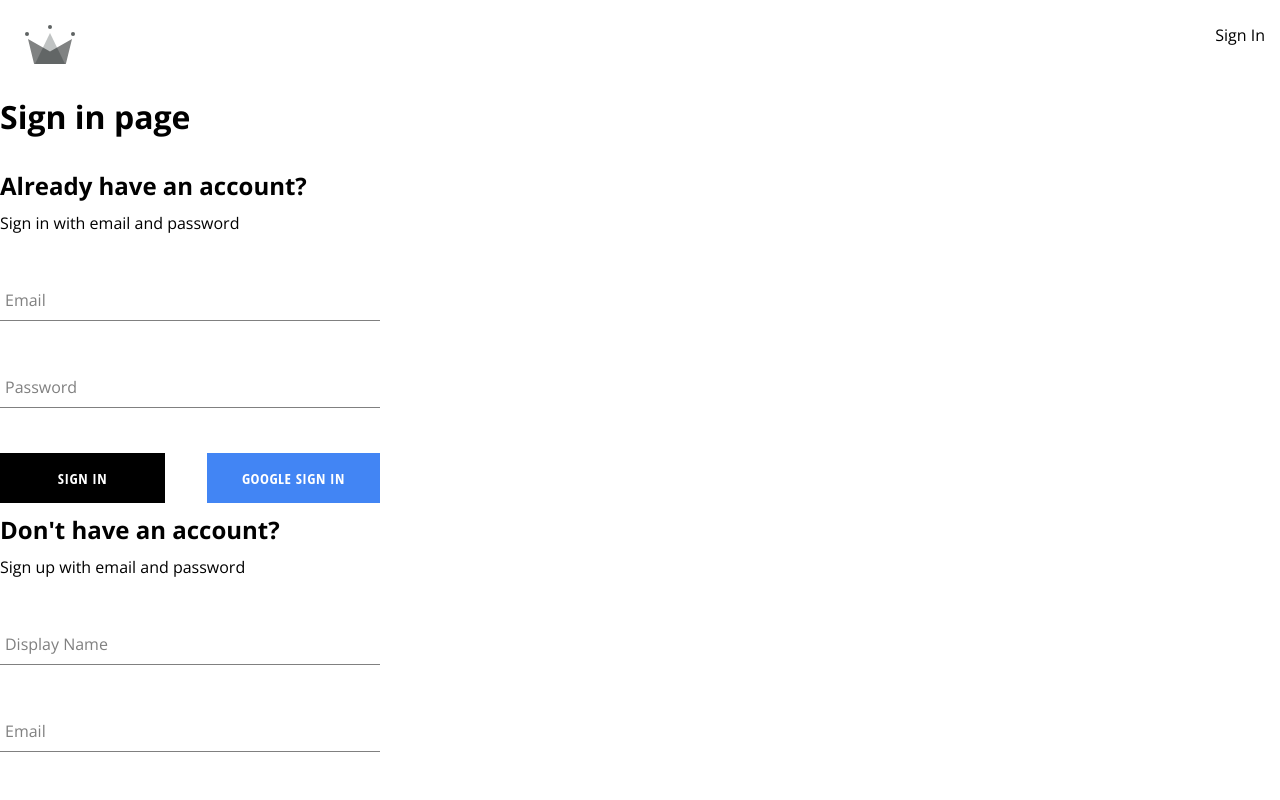
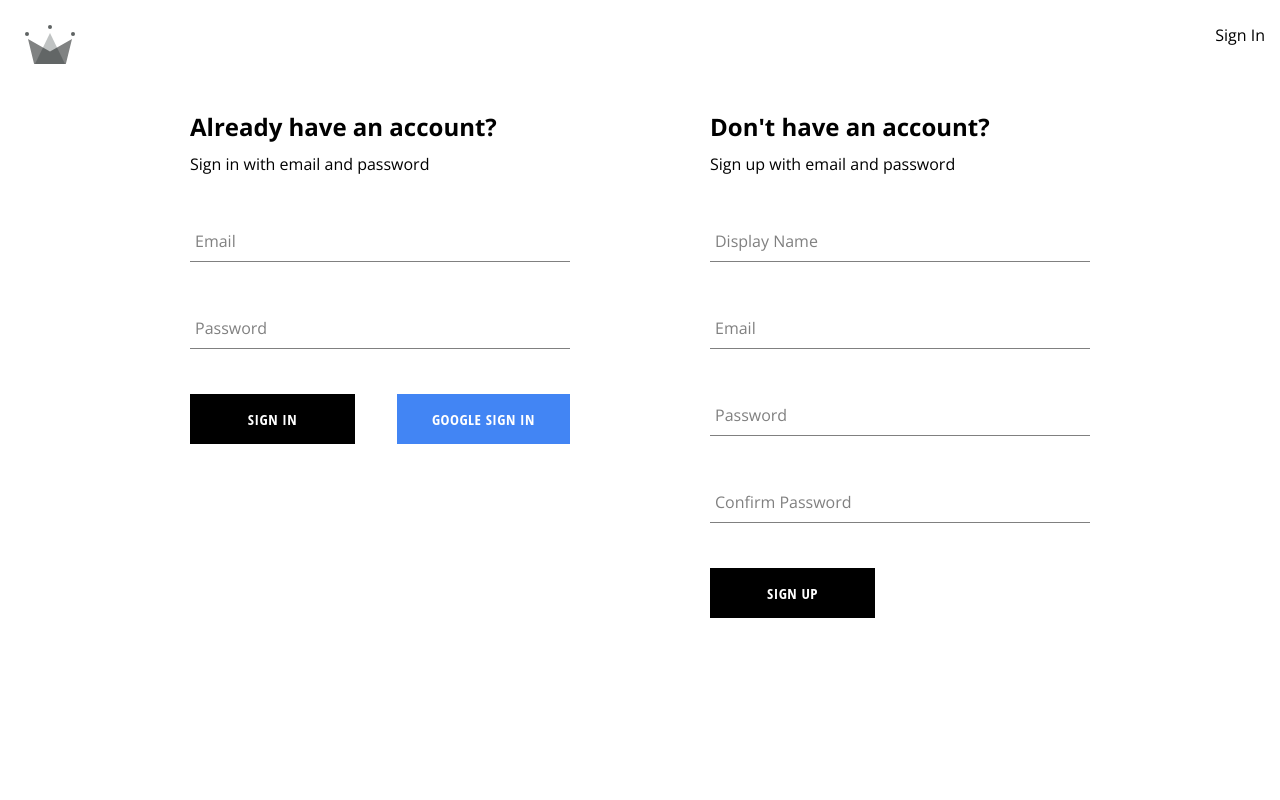
Before and after one commit to 23011985uhi/e-commerce-site, a React (Vite) app: page /sign-in in a window 1280 px wide. Shown: the top 800 px of the page. Built offline with nearby package versions, Linux system fonts and the light colour scheme.

Commit message:
Finished login/signup page full

```diff
--- a/src/components/sign-in-form/sign-in-form.component.jsx
+++ b/src/components/sign-in-form/sign-in-form.component.jsx
@@ -34,8 +34,12 @@
       resetFormFields();
 
     } catch(error) {
+      if (error.code === 'auth/invalid-credential') {
+        alert('Invalid email or password');
+      }
+    }
 
-    }
+
   }
 
   const handleChange =(event) => {
@@ -57,7 +61,7 @@
         />
         <div className='buttons-container'>
           <Button type="submit">Sign In</Button>
-          <Button buttonType='google' onClick={signInWithGoogle}>Google Sign In</Button>
+          <Button type='button' buttonType='google' onClick={signInWithGoogle}>Google Sign In</Button>
         </div>
       </form>
     </div>
--- a/src/routes/login/login.component.jsx
+++ b/src/routes/login/login.component.jsx
@@ -1,18 +1,11 @@
-import {useEffect} from 'react';
-import {getRedirectResult} from 'firebase/auth';
-import {signInWithGooglePopup, createUserDocumentFromAuth,} from '../../utility/firebase/firebase.utils'
-import SignUpForm from '../../components/sign-up-form/sign-up-form.component'
-import SignInForm from '../../components/sign-in-form/sign-in-form.component'
+import SignUpForm from '../../components/sign-up-form/sign-up-form.component';
+import SignInForm from '../../components/sign-in-form/sign-in-form.component';
+import './login.styles.scss';
+
 
 const Login = () => {
-
-  const logGoogleUser = async() => {
-    const {user} = await signInWithGooglePopup();
-    const userDocRef = await createUserDocumentFromAuth(user);
-  }
   return (
-    <div>
-      <h1>Sign in page</h1>
+    <div className='login-container'>
       <SignInForm />
       <SignUpForm />
     </div>
--- /dev/null
+++ b/src/routes/login/login.styles.scss
@@ -0,0 +1,6 @@
+.login-container{
+  display:flex;
+  justify-content: space-between;
+  width:900px;
+  margin: 30px auto;
+}
```
